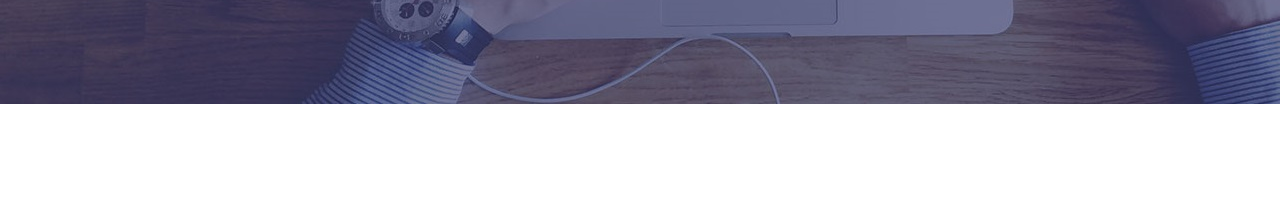
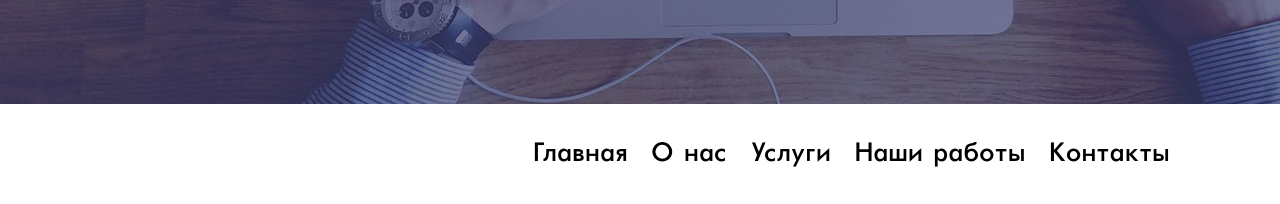
Before and after one commit to liahrothstein/LenaSIntermediateProject, a plain HTML site: page Dmitry/index.html in a window 1280 px wide. Shown: the part 702-906 px from the top of the page. Before the commit the page ends 810 px from the top, so only its background shows below. Drawn offline with Linux system fonts and the light colour scheme.

Commit message:
Menu was completed

```diff
--- a/Dmitry/index.html
+++ b/Dmitry/index.html
@@ -42,5 +42,12 @@
                 </div>
             </div>
         </div>
+        <div class="menu">
+            <a href="#">Главная</a>
+            <a href="#">О нас</a>
+            <a href="#">Услуги</a>
+            <a href="#">Наши работы</a>
+            <a href="#">Контакты</a>
+        </div>
     </body>
 </html>
--- a/Dmitry/style.css
+++ b/Dmitry/style.css
@@ -1,6 +1,10 @@
 @font-face {
     font-family: Parangon530C;
     src: url(./fonts/Parangon530C.otf);
+}
+@font-face {
+    font-family: Futura-Normal;
+    src: url(./fonts/Futura-Normal.ttf);
 }
 body{
     margin: 0;
@@ -9,7 +13,7 @@ body{
 /* First Screen */
 
 div.firstScreen{
-    height: 810px;
+    height: 806px;
     background: url(./firstScreen/background.png) no-repeat;
 }
 div.firstScreen div.container{
@@ -62,3 +66,23 @@ div.firstScreen div.container div.legends fieldset.item div.content div.string{
     font-family: 'PT Sans', sans-serif;
     font-size: 19px;
 }
+
+/* Menu */
+
+div.menu{
+    height: 100px;
+    margin-right: 8.6vw;
+    margin-left: 41.6vw;
+    display: flex;
+    justify-content: space-between;
+    align-items: center;
+}
+div.menu a{
+    font-family: Futura-Normal;
+    color: black;
+    text-decoration: none;
+    font-size: 30px;
+}
+div.menu a:hover{
+    color: #f6ae48;
+}
```
Also changed, not shown: Dmitry/fonts/Futura-Normal.ttf (added), Dmitry/fonts/FuturaLT-BookOblique.ttf (deleted).
